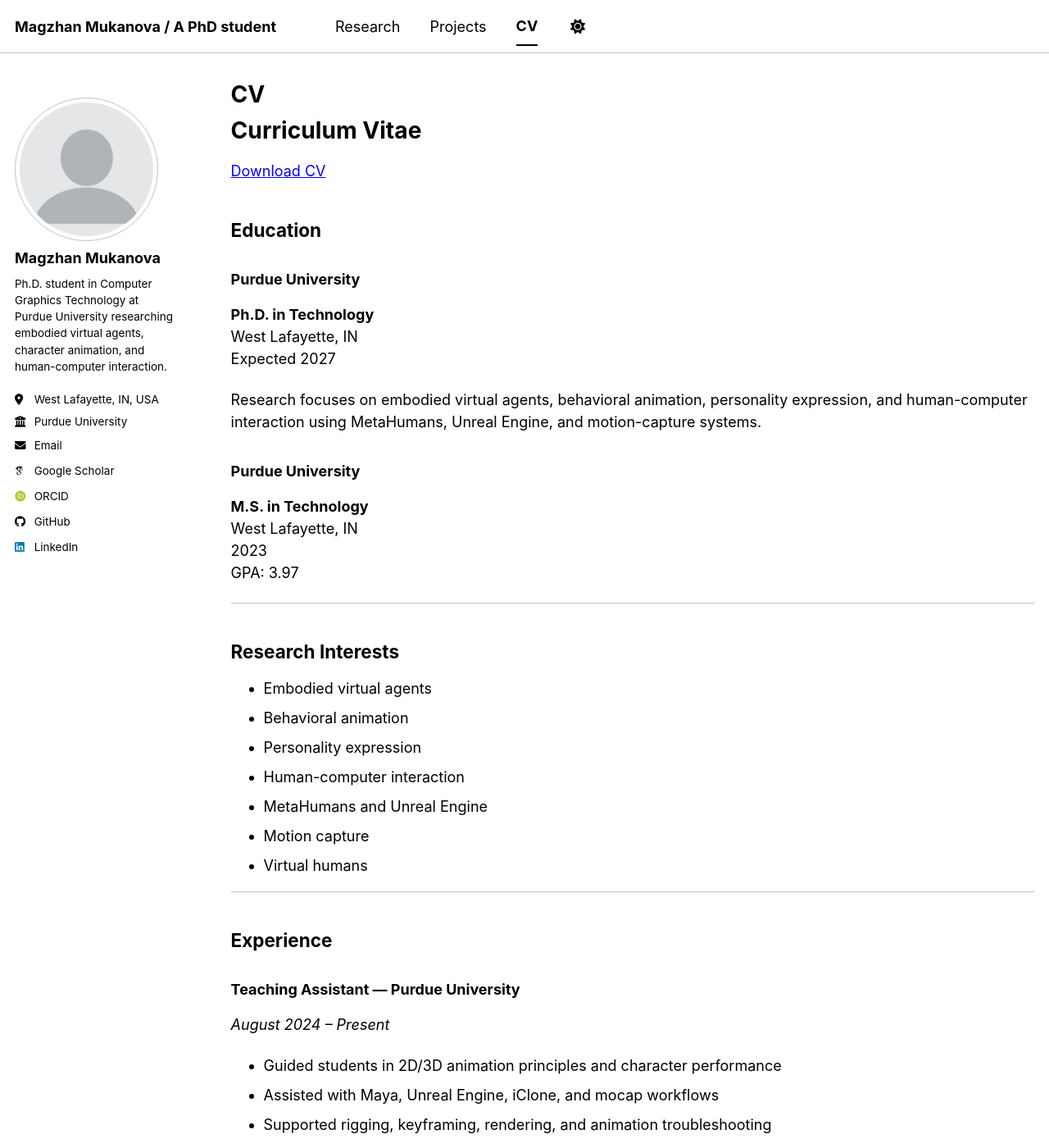
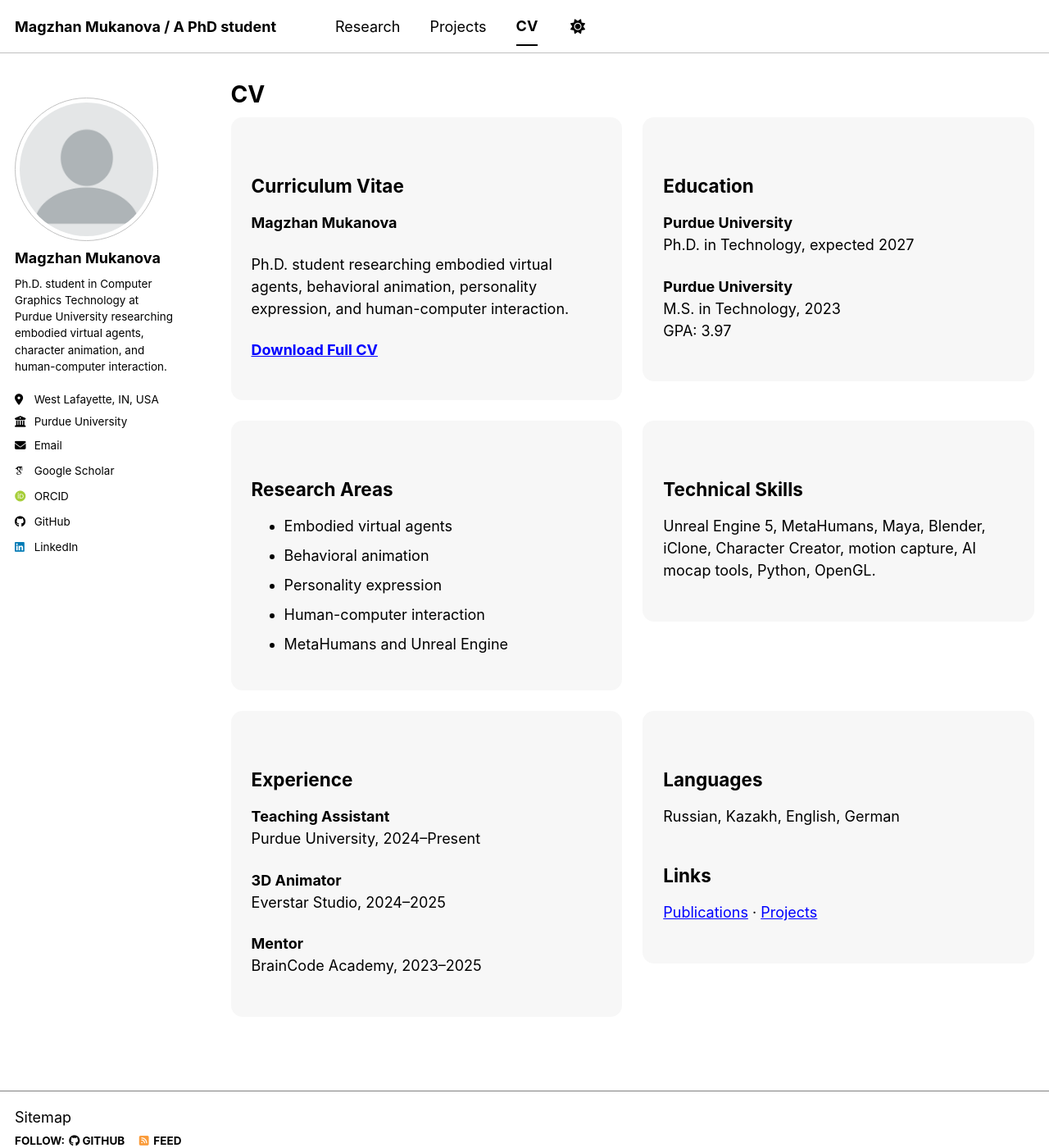
Before and after one commit to magimn00/magimn00.github.io, a Jekyll site: the page built from _pages/cv.md, in a window 1280 px wide and 1400 px high. Shown: the whole window at 82% size. Built offline with Jekyll 4.4.1, drawn with Linux system fonts in a browser that asks for light colours; some web fonts are replaced; a script bundle is joined from its source files by our own code; library files that are not in the unit come from our copies; some of the changed text lies outside the part shown.

Commit message:
Refactor CV layout and update content sections

```diff
--- a/_pages/cv.md
+++ b/_pages/cv.md
@@ -5,86 +5,57 @@ permalink: /cv/
 author_profile: true
 ---
 
-# Curriculum Vitae
+<div style="display:grid; grid-template-columns: 1fr 1fr; gap:25px; align-items:start;">
 
-[Download CV](/files/CV.pdf)
+<div style="padding:25px; border-radius:14px; background:#f7f7f7;">
+<h2>Curriculum Vitae</h2>
+<p><strong>Magzhan Mukanova</strong></p>
+<p>Ph.D. student researching embodied virtual agents, behavioral animation, personality expression, and human-computer interaction.</p>
 
-## Education
+<p>
+<a href="/files/CV.pdf" style="font-weight:bold;">Download Full CV</a>
+</p>
+</div>
 
-### Purdue University
-**Ph.D. in Technology**
-West Lafayette, IN
-Expected 2027
+<div style="padding:25px; border-radius:14px; background:#f7f7f7;">
+<h2>Education</h2>
+<p><strong>Purdue University</strong><br>
+Ph.D. in Technology, expected 2027</p>
 
-Research focuses on embodied virtual agents, behavioral animation, personality expression, and human-computer interaction using MetaHumans, Unreal Engine, and motion-capture systems.
+<p><strong>Purdue University</strong><br>
+M.S. in Technology, 2023<br>
+GPA: 3.97</p>
+</div>
 
-### Purdue University
-**M.S. in Technology**
-West Lafayette, IN
-2023
-GPA: 3.97
+<div style="padding:25px; border-radius:14px; background:#f7f7f7;">
+<h2>Research Areas</h2>
+<ul>
+<li>Embodied virtual agents</li>
+<li>Behavioral animation</li>
+<li>Personality expression</li>
+<li>Human-computer interaction</li>
+<li>MetaHumans and Unreal Engine</li>
+</ul>
+</div>
 
----
+<div style="padding:25px; border-radius:14px; background:#f7f7f7;">
+<h2>Technical Skills</h2>
+<p>Unreal Engine 5, MetaHumans, Maya, Blender, iClone, Character Creator, motion capture, AI mocap tools, Python, OpenGL.</p>
+</div>
 
-## Research Interests
+<div style="padding:25px; border-radius:14px; background:#f7f7f7;">
+<h2>Experience</h2>
+<p><strong>Teaching Assistant</strong><br>Purdue University, 2024–Present</p>
+<p><strong>3D Animator</strong><br>Everstar Studio, 2024–2025</p>
+<p><strong>Mentor</strong><br>BrainCode Academy, 2023–2025</p>
+</div>
 
-- Embodied virtual agents
-- Behavioral animation
-- Personality expression
-- Human-computer interaction
-- MetaHumans and Unreal Engine
-- Motion capture
-- Virtual humans
+<div style="padding:25px; border-radius:14px; background:#f7f7f7;">
+<h2>Languages</h2>
+<p>Russian, Kazakh, English, German</p>
 
----
+<h2>Links</h2>
+<p><a href="/publications/">Publications</a> · <a href="/portfolio/">Projects</a></p>
+</div>
 
-## Experience
-
-### Teaching Assistant — Purdue University
-*August 2024 – Present*
-
-- Guided students in 2D/3D animation principles and character performance
-- Assisted with Maya, Unreal Engine, iClone, and mocap workflows
-- Supported rigging, keyframing, rendering, and animation troubleshooting
-
-### 3D Animator — Everstar Studio
-*April 2024 – Nov 2025*
-
-- Created and refined human character animations
-- Worked with MetaHuman and facial animation pipelines
-- Integrated AI-driven animation tools and procedural workflows
-
-### Mentor — BrainCode Academy
-*Dec 2023 – Apr 2025*
-
-- Mentored students in UE5, Blender, environmental design, and game development
-
----
-
-## Technical Skills
-
-- Unreal Engine 5
-- Autodesk Maya
-- Blender
-- iClone
-- Character Creator
-- Motion Capture Workflows
-- Adobe Creative Suite
-- AI Mocap Tools
-- Python
-- OpenGL
-
----
-
-## Languages
-
-- Russian (Native)
-- Kazakh (Native)
-- English (Advanced)
-- German (Beginner)
-
----
-
-## Publications
-
-See the [Publications](/publications/) page for a complete list of papers and research projects.
+</div>
```
